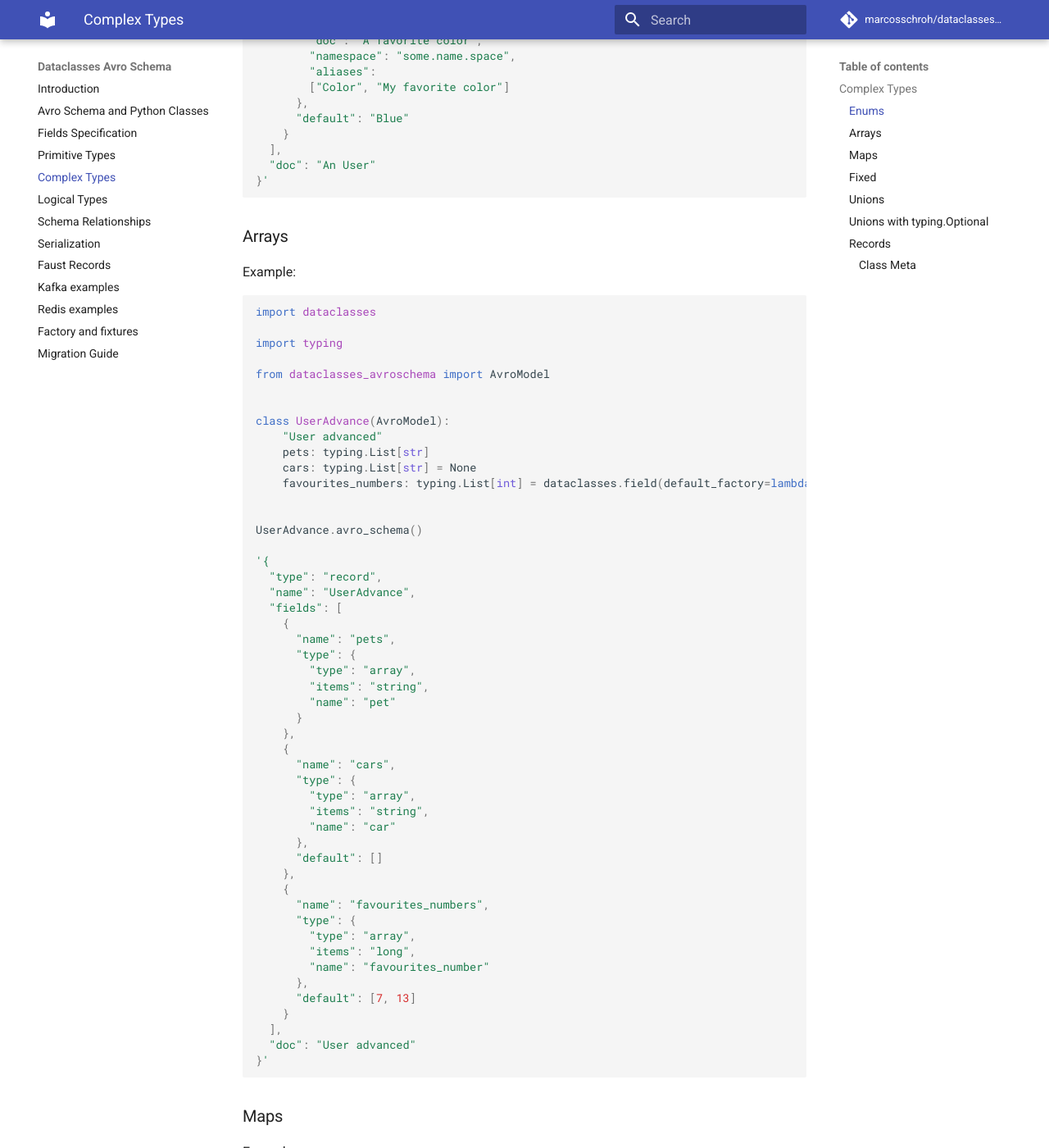
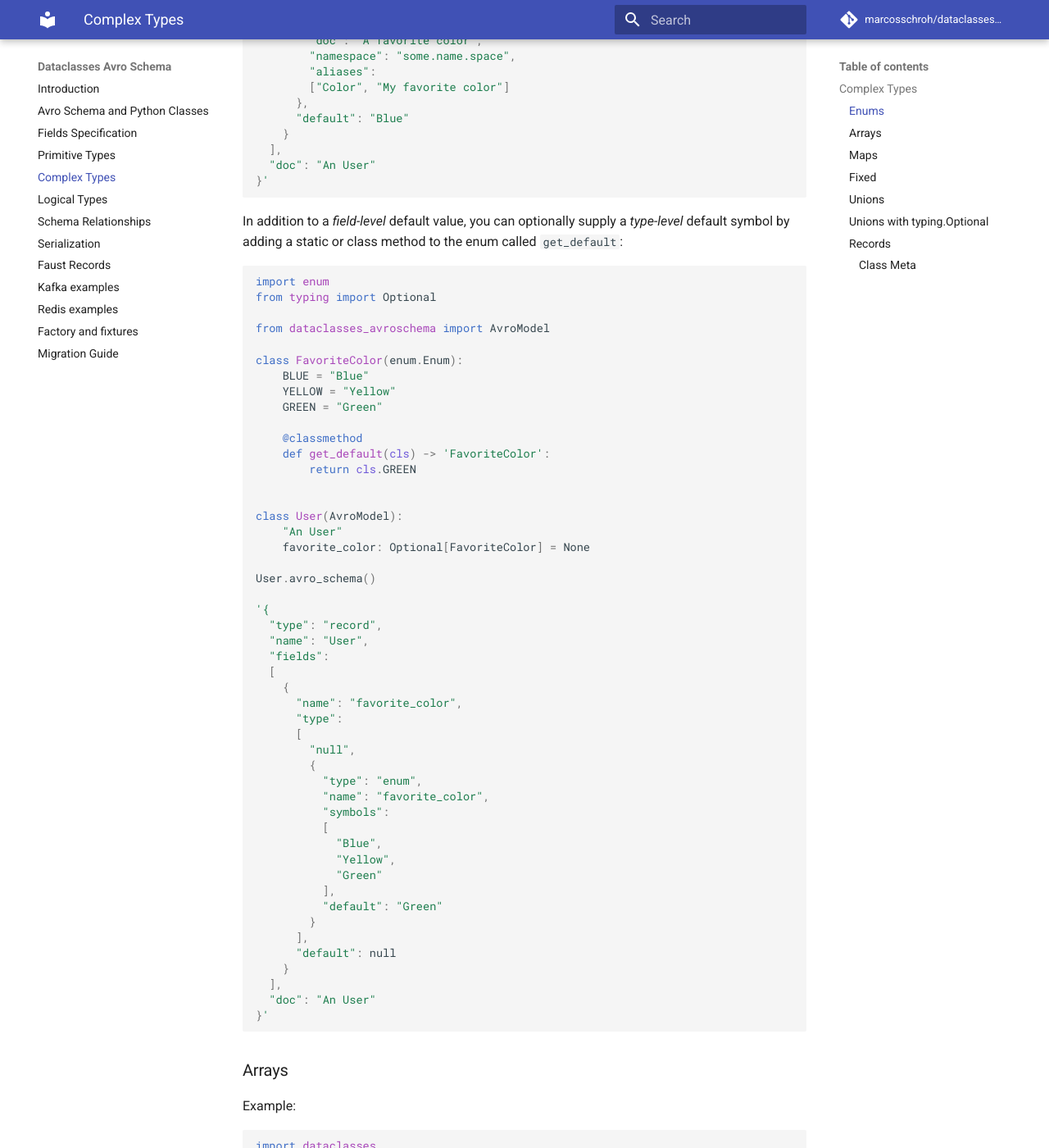
Before and after one commit to marcosschroh/dataclasses-avroschema, an MkDocs documentation site: the page built from docs/complex_types.md, in a window 1280 px wide and 1400 px high, scrolled down 1485 px. Shown: the whole window at 82% size. Built offline with MkDocs 1.6.1 and Material for MkDocs 9.7.7, drawn with Linux system fonts in a browser that asks for light colours; comment, search, counter and statistics services are not loaded.

Commit message:
update docs

````diff
--- a/docs/complex_types.md
+++ b/docs/complex_types.md
@@ -66,7 +66,60 @@ User.avro_schema()
   ],
   "doc": "An User"
 }'
+```
 
+In addition to a *field-level* default value, you can optionally supply a *type-level* default symbol by adding a static
+or class method to the enum called `get_default`:
+
+```python
+import enum
+from typing import Optional
+
+from dataclasses_avroschema import AvroModel
+
+class FavoriteColor(enum.Enum):
+    BLUE = "Blue"
+    YELLOW = "Yellow"
+    GREEN = "Green"
+
+    @classmethod
+    def get_default(cls) -> 'FavoriteColor':
+        return cls.GREEN
+
+
+class User(AvroModel):
+    "An User"
+    favorite_color: Optional[FavoriteColor] = None
+
+User.avro_schema()
+
+'{
+  "type": "record",
+  "name": "User",
+  "fields":
+  [
+    {
+      "name": "favorite_color",
+      "type":
+      [
+        "null",
+        {
+          "type": "enum",
+          "name": "favorite_color",
+          "symbols":
+          [
+            "Blue",
+            "Yellow",
+            "Green"
+          ],
+          "default": "Green"
+        }
+      ],
+      "default": null
+    }
+  ],
+  "doc": "An User"
+}'
 ```
 
 ### Arrays
````
Also changed, not shown: 2 other files.
